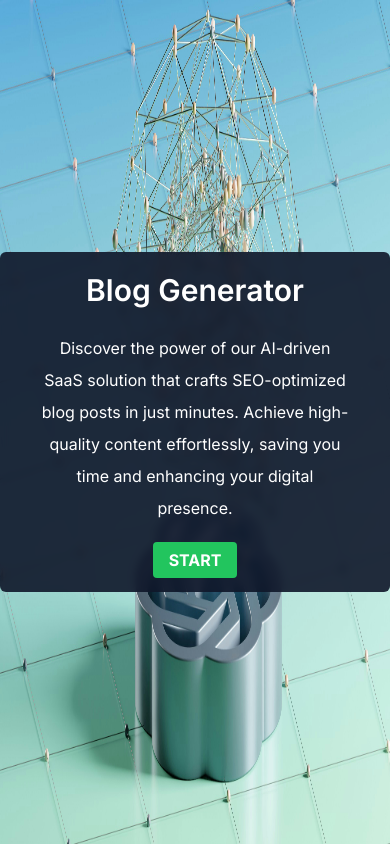
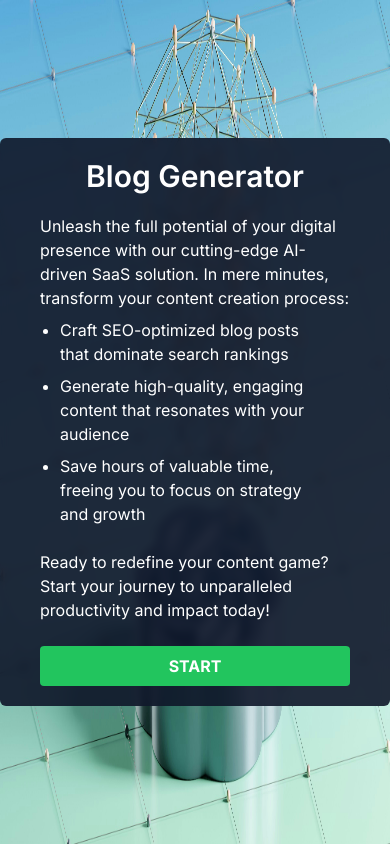
Before and after one commit to anniexing/blog-generator, a Next.js app: page / in a window 390 px wide. Built offline with nearby package versions, Linux system fonts and the light colour scheme.

Commit message:
implement responsive design

```diff
--- a/src/app/(posts)/layout.tsx
+++ b/src/app/(posts)/layout.tsx
@@ -1,15 +1,15 @@
 import React from 'react'
 import PostProvider from '@/app/PostProvider';
-import SideBar from '@/app/(posts)/sidebar/SideBar'
+import Toggle from '@/app/(posts)/sidebar/Toggle';
 export default function Layout({
 children,
 }: {
     children: React.ReactNode
 }) {
     return (
-        <section className="grid grid-cols-[260px_1fr] gap-0">
+        <section className="grid md:grid-cols-[260px_1fr] gap-0 ">
             <PostProvider>
-                <div><SideBar /></div>
+                <Toggle />
                 <div>{children}</div>
             </PostProvider>
         </section>
--- a/src/app/(posts)/sidebar/PostList.tsx
+++ b/src/app/(posts)/sidebar/PostList.tsx
@@ -40,7 +40,7 @@ const PostList = () => {
                     <div
                         className="group rounded-lg active:opacity-90 hover:bg-token-sidebar-surface-secondary">
                         <Link href={`/post/${post._id}`}
-                              className='flex items-center gap-2 p-2 @apply text-slate-700 text-base'>
+                              className='flex items-center gap-2 px-2 py-1 text-slate-700 text-base'>
                             <div className='relative flex-1 overflow-hidden whitespace-nowrap'>
                                 <span className='relative z-1 overflow-hidden'>{post?.topic}</span>
                                 <div
--- /dev/null
+++ b/src/app/(posts)/sidebar/Toggle.tsx
@@ -0,0 +1,43 @@
+'use client'
+import React, { useState } from 'react'
+import SideBar from '@/app/(posts)/sidebar/SideBar'
+
+export default function Toggle() {
+const [isOpen, setIsOpen] = useState(false);
+
+const getLocalDate = () => {
+    const now = new Date();
+
+    //Get current date and time in local format
+    const localDateTime = now.toLocaleString();
+
+    return `${localDateTime}`;
+}
+
+    return (
+        <>
+            <header className="sticky top-0 lfet-0 flex w-full md:hidden p-2 justify-between">
+                <button className='flex-none ml-2 hover:bg-stone-200 rounded-sm' onClick={() => setIsOpen(!isOpen)}>
+                    <svg xmlns='http://www.w3.org/2000/svg' width='24' height='24' fill='currentColor'
+                         viewBox='0 0 32 32'>
+                        <path
+                            d='M26 16a1 1 0 0 1-1 1H5a1 1 0 0 1 0-2h20a1 1 0 0 1 1 1ZM5 9h18a1 1 0 1 0 0-2H5a1 1 0 0 0 0 2Zm16 14H5a1 1 0 0 0 0 2h16a1 1 0 0 0 0-2Z'></path>
+                    </svg>
+                </button>
+                <span>{getLocalDate()}</span>
+            </header>
+
+            <aside className={`w-[260px] h-svh absolute transform transition-transform duration-300 ease-in-out ${isOpen ? 'translate-x-0' : '-translate-x-full'} md:relative md:translate-x-0`}>
+                <SideBar />
+                <button className="absolute top-3 right-3 p-2 md:hidden" onClick={() => setIsOpen(false)}>
+                    <svg xmlns='http://www.w3.org/2000/svg' width='16' height='16' fill='currentColor'
+                         viewBox='0 0 256 256'>
+                        <path
+                            d='M205.66,194.34a8,8,0,0,1-11.32,11.32L128,139.31,61.66,205.66a8,8,0,0,1-11.32-11.32L116.69,128,50.34,61.66A8,8,0,0,1,61.66,50.34L128,116.69l66.34-66.35a8,8,0,0,1,11.32,11.32L139.31,128Z'></path>
+                    </svg>
+                </button>
+            </aside>
+        </>
+
+    )
+}
--- a/src/app/api/generatePost/openaiAPI.ts
+++ b/src/app/api/generatePost/openaiAPI.ts
@@ -6,6 +6,7 @@ interface OpenAIProps {
     keywords: string;
 }
 const OPENAI_AI_MODEL = "gpt-4o";
+const MAX_TOKENS = 3000;
 // @ts-ignore
 export async function openAIMain<OpenAIProps>({topic, keywords}:OpenAIProps) {
      const openai = new OpenAI({apiKey: process.env.OPENAI_API_KEY});
@@ -17,7 +18,7 @@ export async function openAIMain<OpenAIProps>({topic, keywords}:OpenAIProps) {
         content: 'You are a blog generator that creates SEO-friendly, detailed, and formatted blog posts in the language of the input provided',
     },{
         role:'user',
-        content: `Generate a long and detailed blog about ${topic} and ${keywords}, The blog should explain the following concepts in detail: ${keywords}. Each concept should be explained with formatted code examples or scenarios to help understand the descriptions. Use only the following HTML tags:p, h1, h2, h3, h4, h5, h6, strong, i, ul, li, ol,dl. The ${keywords} are separated by comma.`
+        content: `Generate a comprehensive and in-depth blog post about ${topic} focusing on the following key concepts: ${keywords}., The blog should explain the following concepts in detail: ${keywords}. Each concept should be explained with formatted code examples or scenarios to help understand the descriptions. Use only the following HTML tags:p, h1, h2, h3, h4, h5, h6, strong, i, ul, li, ol,dl. The ${keywords} are separated by comma.`
     }
     ];
 
@@ -25,6 +26,7 @@ export async function openAIMain<OpenAIProps>({topic, keywords}:OpenAIProps) {
         model: OPENAI_AI_MODEL,
         messages: postMessages,
         temperature: 0,
+        max_tokens: MAX_TOKENS
     });
 
     const postContent = postResult.choices[0]?.message.content;
--- a/src/app/globals.scss
+++ b/src/app/globals.scss
@@ -44,17 +44,17 @@ body {
     }
 
     p {
-        @apply my-6 leading-loose
+        @apply my-6 leading-normal
     }
 
     ol {
         li {
-            @apply my-2 leading-loose
+            @apply my-2 leading-normal
         }
     }
     ul {
         li {
-            @apply my-2 leading-loose
+            @apply my-2 leading-normal
         }
     }
 }
@@ -74,5 +74,13 @@ body {
     .loader:before {
         content:"Generating..."
     }
+
+    aside {
+        ul {
+            li {
+                @apply my-1
+            }
+        }
+    }
     @keyframes l5 {to{clip-path: inset(0 -1ch 0 0)}}
 }
--- a/src/app/page.tsx
+++ b/src/app/page.tsx
@@ -10,12 +10,18 @@ export default function Home() {
         <main className="w-screen h-screen overflow-hidden flex justify-center items-center relative">
             <Image src={BgImage} alt="OPENAI" fill className="absolute" />
             <div
-                className="relative z-10 text-white px-10 py-5 text-center max-w-screen-sm bg-slate-900/90 rounded-md backdrop-blur-sm">
+                className="relative z-10 text-white px-10 py-5 text-left max-w-screen-sm bg-slate-900/90 rounded-md backdrop-blur-sm">
                 <Logo />
-                <p>
-                    Discover the power of our AI-driven SaaS solution that crafts SEO-optimized blog posts in just minutes. Achieve high-quality content effortlessly, saving you time and enhancing your digital presence.
-                </p>
-                <Link href="/post/new" className="btn text-left">
+                <div className="my-5">
+                    <p className="py-0 m-0">Unleash the full potential of your digital presence with our cutting-edge AI-driven SaaS solution. In mere minutes, transform your content creation process:</p>
+                    <ol className="mx-5 list-disc">
+                        <li>Craft SEO-optimized blog posts that dominate search rankings</li>
+                        <li>Generate high-quality, engaging content that resonates with your audience</li>
+                        <li>Save hours of valuable time, freeing you to focus on strategy and growth</li>
+                    </ol>
+                    <p>Ready to redefine your content game? Start your journey to unparalleled productivity and impact today!</p>
+                </div>
+                <Link href="/post/new" className="btn flex w-auto m-auto m:w-1/3 lg:w-1/4 self-center items-center justify-center text-center">
                     Start
                 </Link>
             </div>
--- a/src/components/Logo/Logo.tsx
+++ b/src/components/Logo/Logo.tsx
@@ -1,5 +1,20 @@
  export const Logo = () => {
     return (
-        <div className="w-full items-center flex justify-items-center text-3xl font-semibold flex-col">Blog Generator</div>
+        <div className="w-full items-center  flex justify-items-center text-3xl font-semibold flex-col">
+            {
+                /*
+                 <svg xmlns="http://www.w3.org/2000/svg" viewBox="0 0 200 200">
+                 <rect x="0" y="0" width="200" height="200" fill="none"/>
+                 <path d="M50,100 L100,50 L150,100 L100,150 Z" fill="none" stroke="#20c997" stroke-width="8"/>
+                 <circle cx="100" cy="100" r="30" fill="#7950f2"/>
+                 <rect x="85" y="85" width="30" height="30" fill="#f8f9fa"/>
+                 <line x1="70" y1="100" x2="130" y2="100" stroke="#f8f9fa" stroke-width="4"/>
+                 <line x1="100" y1="70" x2="100" y2="130" stroke="#f8f9fa" stroke-width="4"/>
+                 </svg>
+                 */
+            }
+
+            Blog Generator
+        </div>
     )
-}
+ }
```
Also changed, not shown: package.json (+6 -5 lines), src/app/(posts)/sidebar/SideBar.tsx (+13 -11 lines), 2 other files (tests, documents, lock files or other folders).
